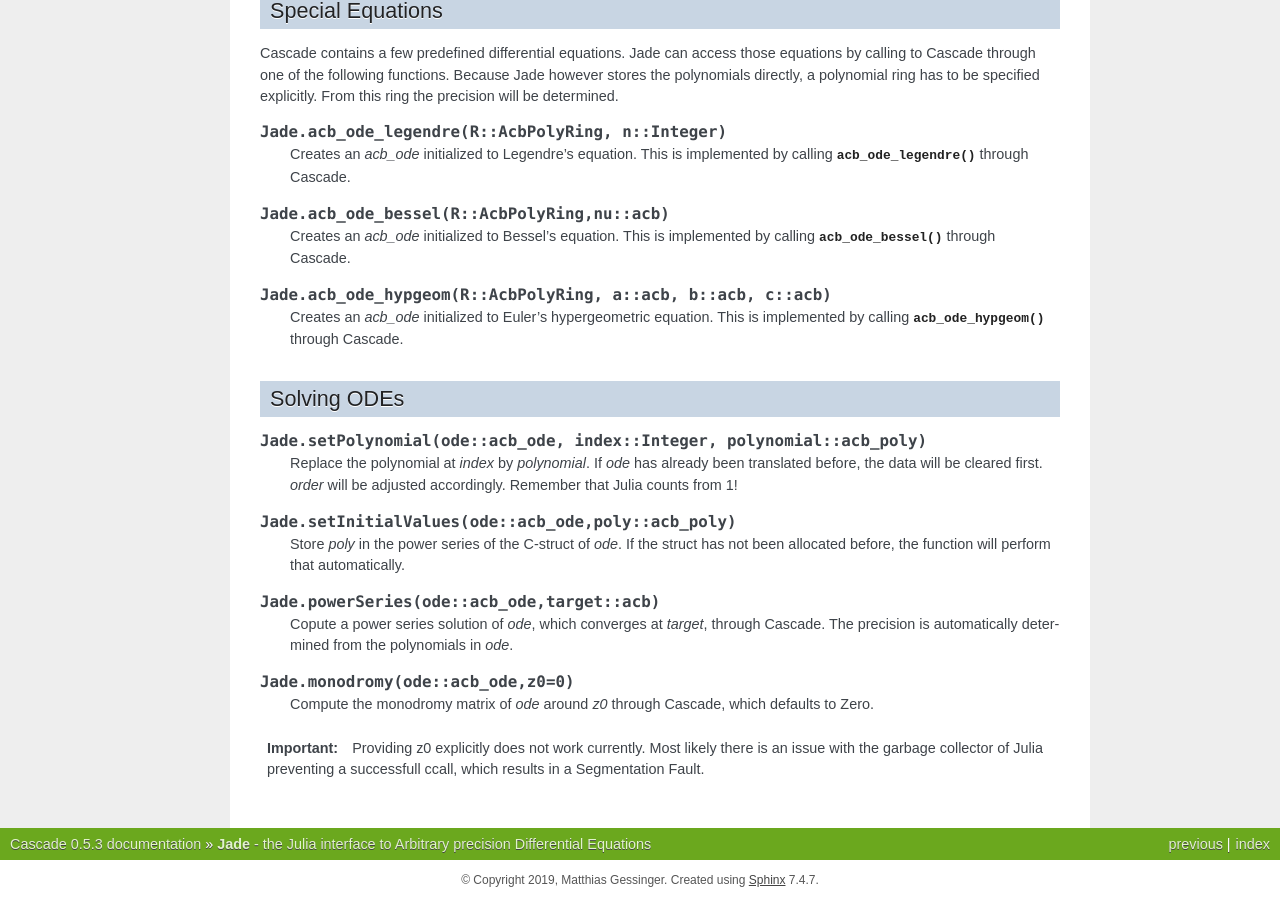
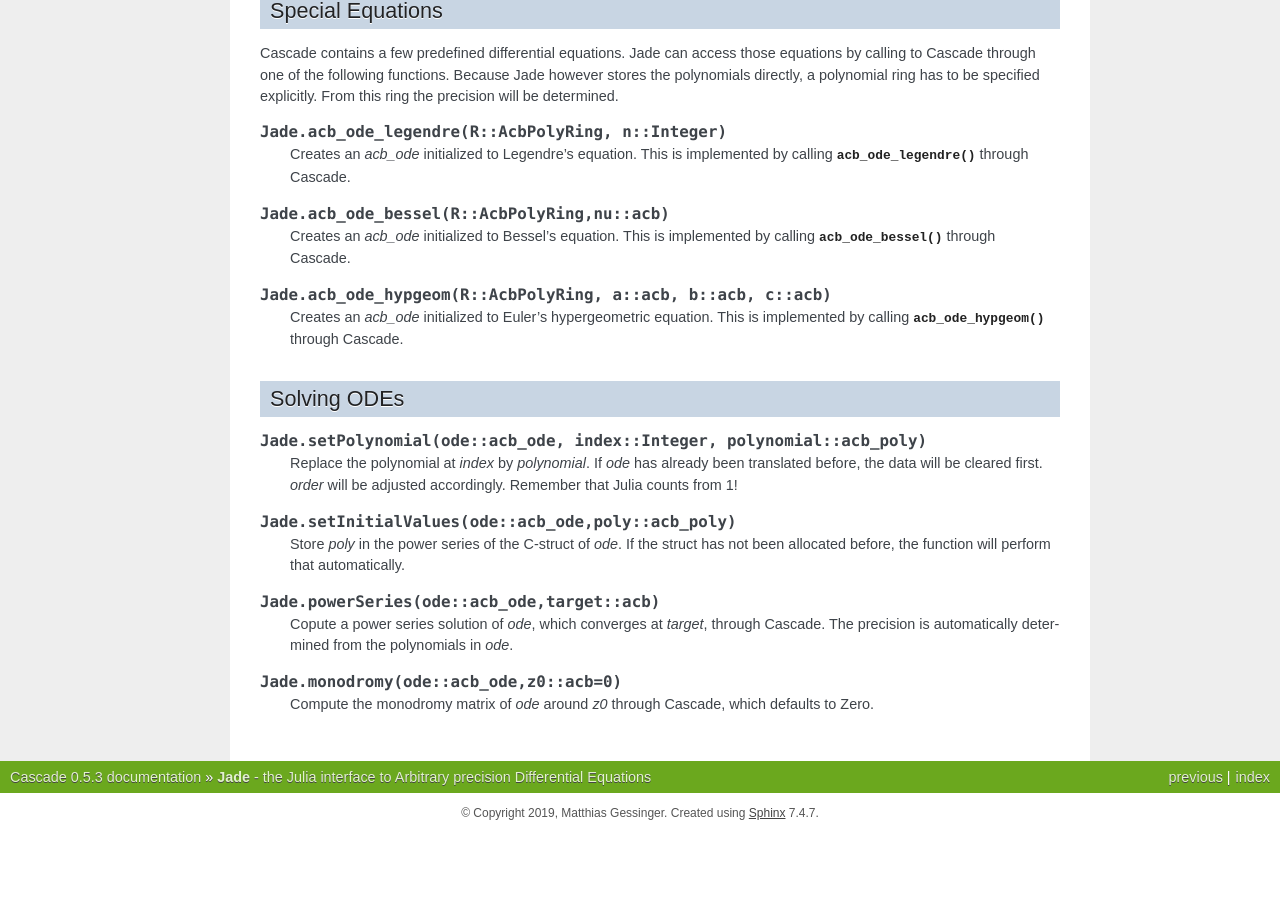
Before and after one commit to MGessinger/Cascade, a Sphinx documentation site: the page built from doc/source/jade.rst, in a window 1280 px wide and 900 px high, scrolled down 807 px. Built offline with Sphinx 7.4.7, drawn with Linux system fonts in a browser that asks for light colours; after the commit the page ends 1640 px from its top, so only the background shows below that.

Commit message:
Provide center as argument to find_monodromy_matrix

```diff
--- a/doc/source/jade.rst
+++ b/doc/source/jade.rst
@@ -65,10 +65,6 @@ Solving ODEs
 
     Copute a power series solution of *ode*, which converges at *target*, through Cascade. The precision is automatically determined from the polynomials in *ode*.
 
-.. function:: Jade.monodromy(ode::acb_ode,z0=0)
+.. function:: Jade.monodromy(ode::acb_ode,z0::acb=0)
 
     Compute the monodromy matrix of *ode* around *z0* through Cascade, which defaults to Zero.
-
-.. important::
-
-    Providing z0 explicitly does not work currently. Most likely there is an issue with the garbage collector of Julia preventing a successfull ccall, which results in a Segmentation Fault.
```
Also changed, not shown: 2 other files.
